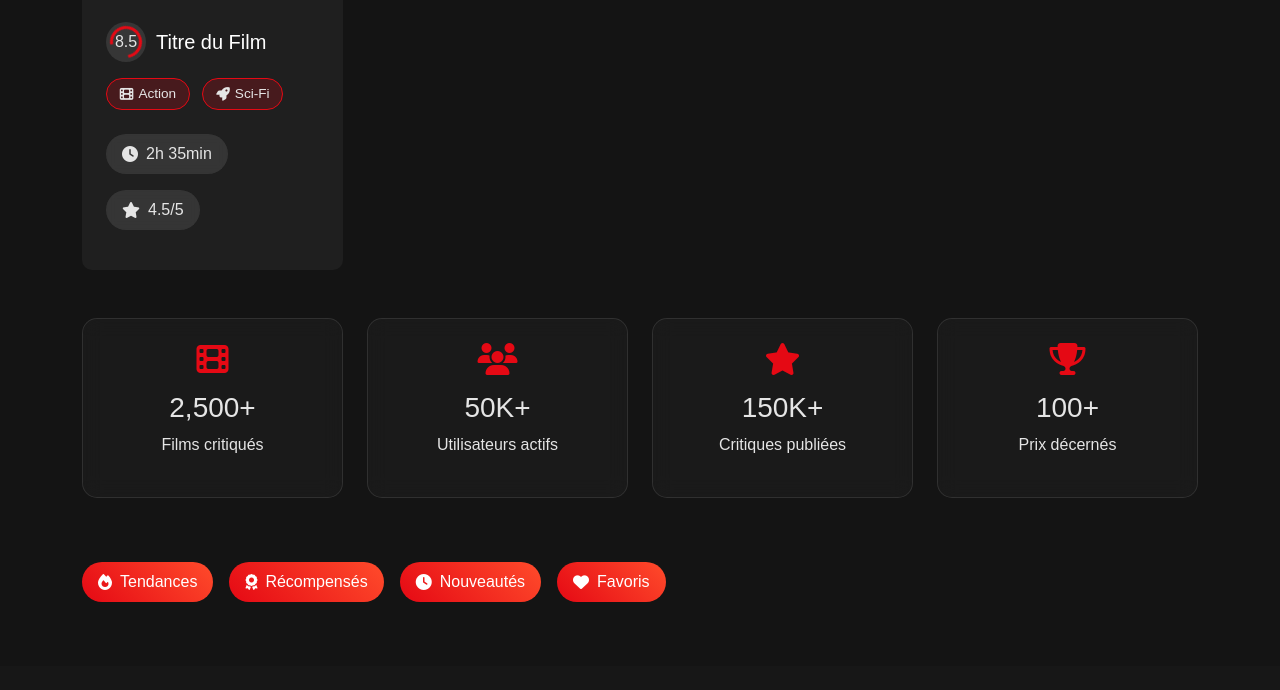
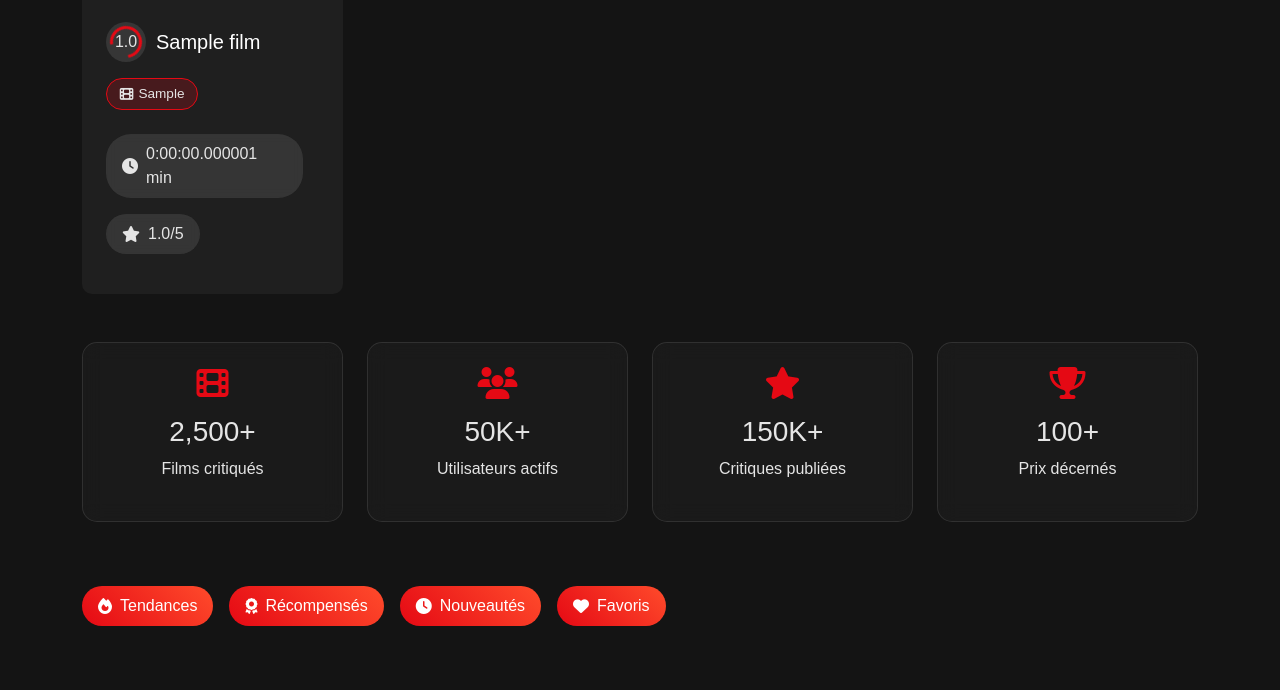
Before and after one commit to Barry7985/moviedb, a Django app: template moviedb/templates/moviedb/list.html in a window 1280 px wide. Shown: the part 1164-1854 px from the top of the page. Before the commit the page ends 1766 px from the top, so only its background shows below. Run offline with Django 5.2, Linux system fonts and the light colour scheme; the template is opened without the code that fills it: values that come from a table or form of the project are taken from there, others are empty; tables that the repository leaves empty hold one stand-in row (values such as "Sample post"); some libraries are stand-ins or nearby versions.

Commit message:
update film list template to dynamically display film details and ratings

```diff
--- a/moviedb/templates/moviedb/list.html
+++ b/moviedb/templates/moviedb/list.html
@@ -6,13 +6,17 @@
         <h2 class="section-title">Films Populaires</h2>
         <div class="row g-4">
             <!-- Cartes de films -->
+            {% for film in films %}
                 <div class="col-lg-3 col-md-6">
                     <div class="movie-card">
                         <div class="position-relative">
-                        <img src="/api/placeholder/300/450" class="movie-poster" alt="Movie poster">
+                            <!-- Affiche du film -->
+                            <img src="{{ film.affiche.url }}" class="movie-poster" alt="{{ film.titre }}">
+                            <!-- Bouton de lecture de la bande-annonce -->
                             <div class="trailer-button">
                                 <i class="fas fa-play"></i>
                             </div>
+                            <!-- Actions rapides -->
                             <div class="quick-actions">
                                 <button class="quick-action-btn">
                                     <i class="fas fa-heart"></i>
@@ -27,33 +31,36 @@
                         </div>
                         <div class="card-body">
                             <div class="d-flex align-items-center mb-3">
+                                <!-- Note moyenne du film -->
                                 <div class="progress-ring">
-                                <span>8.5</span>
+                                    <span>{{ film.note_moyenne }}</span>
                                 </div>
-                            <h5 class="card-title text-white mb-0">Titre du Film</h5>
+                                <!-- Titre du film -->
+                                <h5 class="card-title text-white mb-0">{{ film.titre }}</h5>
                             </div>
+                            <!-- Genres du film -->
                             <div class="genre-tags mb-3">
+                                {% for genre in film.genre.split %}
                                     <span class="genre-tag">
                                         <i class="fas fa-film"></i>
-                                Action
+                                        {{ genre }}
                                     </span>
-                            <span class="genre-tag">
-                                <i class="fas fa-rocket"></i>
-                                Sci-Fi
-                            </span>
+                                {% endfor %}
                             </div>
+                            <!-- Durée du film -->
                             <div class="movie-info-pill">
                                 <i class="fas fa-clock"></i>
-                            2h 35min
+                                {{ film.duree }} min
                             </div>
+                            <!-- Note moyenne -->
                             <div class="movie-info-pill">
                                 <i class="fas fa-star"></i>
-                            4.5/5
+                                {{ film.note_moyenne }}/5
                             </div>
                         </div>
                     </div>
                 </div>
-            <!-- Répéter pour d'autres films -->
+            {% endfor %}
         </div>
     </section>
 
```
Lines whose indentation alone changed are shown as unchanged.
